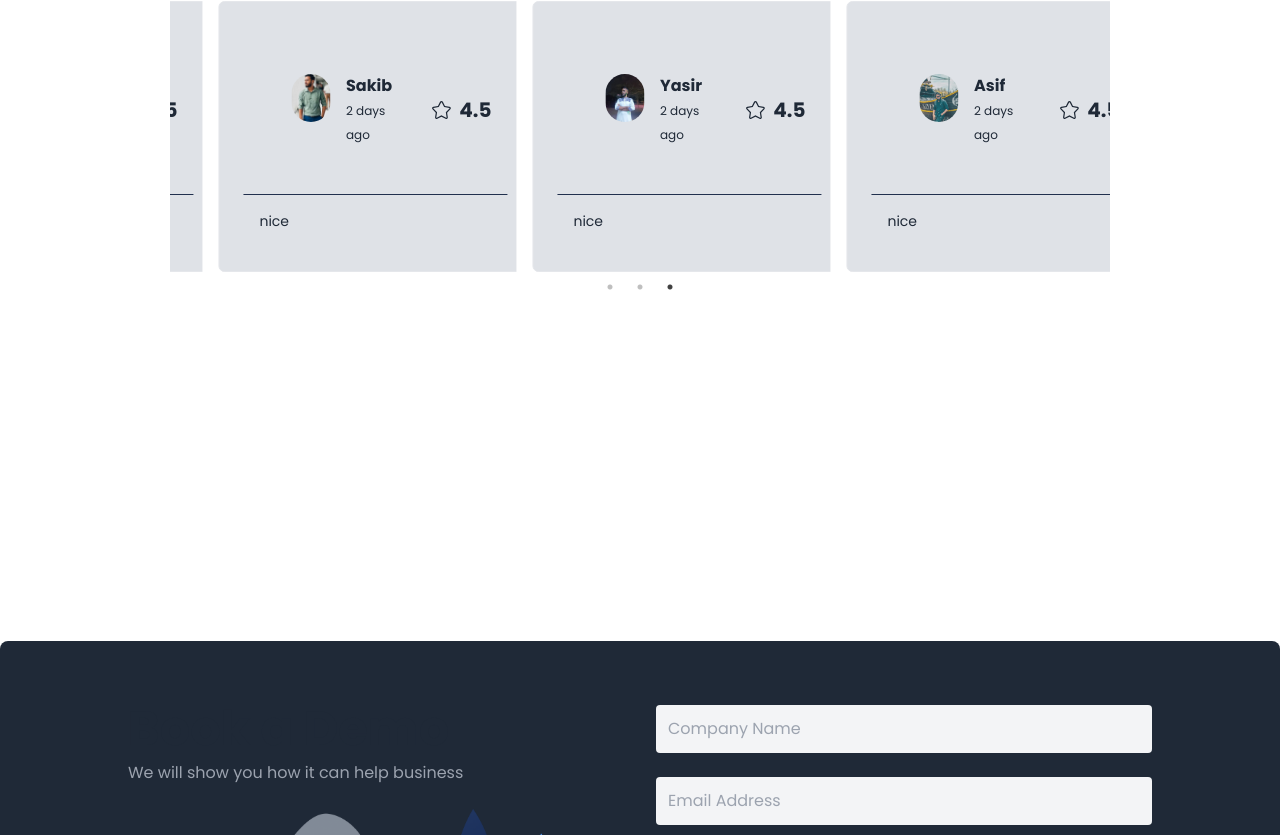
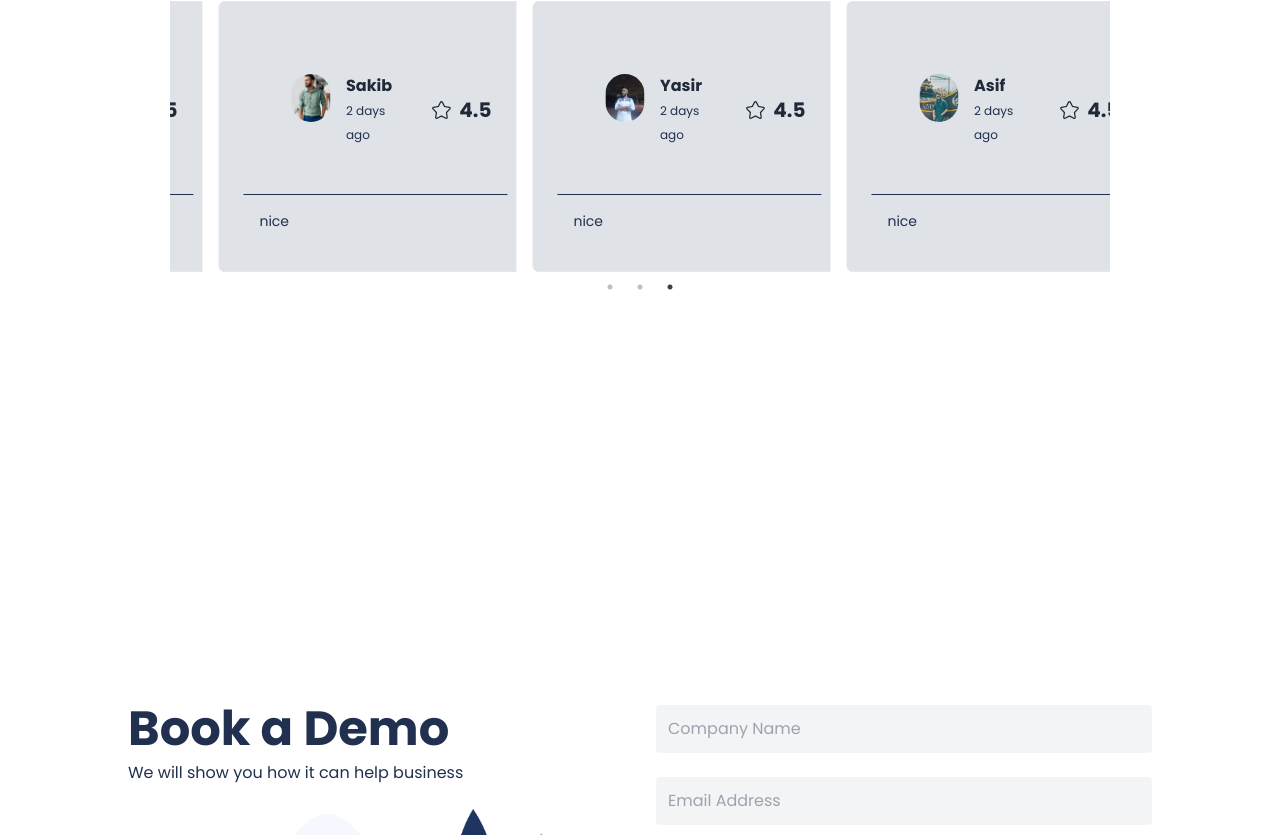
Before and after one commit to abrarasif11/finance-management-system-frontend-capstone, a React (Vite) app: page / in a window 1280 px wide. Shown: the part 1005-1840 px from the top of the page. Built offline with nearby package versions, Linux system fonts and the light colour scheme.

Commit message:
fix-dark-mode

```diff
--- a/src/pages/Home/Home/Banner1.jsx
+++ b/src/pages/Home/Home/Banner1.jsx
@@ -4,7 +4,7 @@ import BannerImg from "../BannerImg/BannerImg";
 const Banner1 = () => {
     return (
         <div>
-            <section className="bg-gray-800 text-[#21304E]">
+            <section className=" text-[#21304E]">
                 <div className="container flex flex-col-reverse justify-between p-6 mx-auto sm:py-12 lg:py-24 lg:flex-row lg:justify-between">
                     <div className="flex flex-col justify-center p-6 text-center rounded-sm lg:max-w-md xl:max-w-lg lg:text-left">
                         <h1 className="text-5xl font-semibold ">Ac mattis
--- a/src/pages/Home/Home/ContactBanner.jsx
+++ b/src/pages/Home/Home/ContactBanner.jsx
@@ -1,10 +1,10 @@
 const ContactBanner = () => {
     return (
-        <div className="grid max-w-screen-xl grid-cols-1 gap-8 px-8 py-16 mx-auto rounded-lg md:grid-cols-2 md:px-12 lg:px-16 xl:px-32 bg-gray-800 dark:text-gray-100">
+        <div className="grid max-w-screen-xl grid-cols-1 gap-8 px-8 py-16 mx-auto rounded-lg md:grid-cols-2 md:px-12 lg:px-16 xl:px-32 text-[#21304E]">
             <div className="flex flex-col justify-between">
                 <div className="space-y-2">
-                    <h2 className="text-4xl font-bold leadi lg:text-5xl">Book a Demo</h2>
-                    <div className="text-gray-400">We will show you how it can help business</div>
+                    <h2 className="text-4xl  text-[#21304E] font-bold leadi lg:text-5xl">Book a Demo</h2>
+                    <div className="text-[#21304E]">We will show you how it can help business</div>
                 </div>
                 <img src="/src/assets/illustration_booking.png" alt="" className="p-6 " />
             </div>
--- a/src/pages/Home/Home/Feedback/Feedback.jsx
+++ b/src/pages/Home/Home/Feedback/Feedback.jsx
@@ -85,7 +85,7 @@ const Feedback = () => {
                                                 </div>
                                                 <div>
                                                     <h4 className="font-bold">{feedback.name}</h4>
-                                                    <span className="text-xs dark:text-gray-400">2 days ago</span>
+                                                    <span className="text-xs text-[#21304E]">2 days ago</span>
                                                 </div>
                                             </div>
                                             <div className="flex items-center space-x-2 dark:text-yellow-500">
@@ -95,7 +95,7 @@ const Feedback = () => {
                                                 <span className="text-xl font-bold">4.5</span>
                                             </div>
                                         </div>
-                                        <div className="p-4 space-y-2 text-sm dark:text-gray-400">
+                                        <div className="p-4 space-y-2 text-sm text-[#21304E]">
                                             <p>{feedback.review}</p>
 
                                         </div>
```
